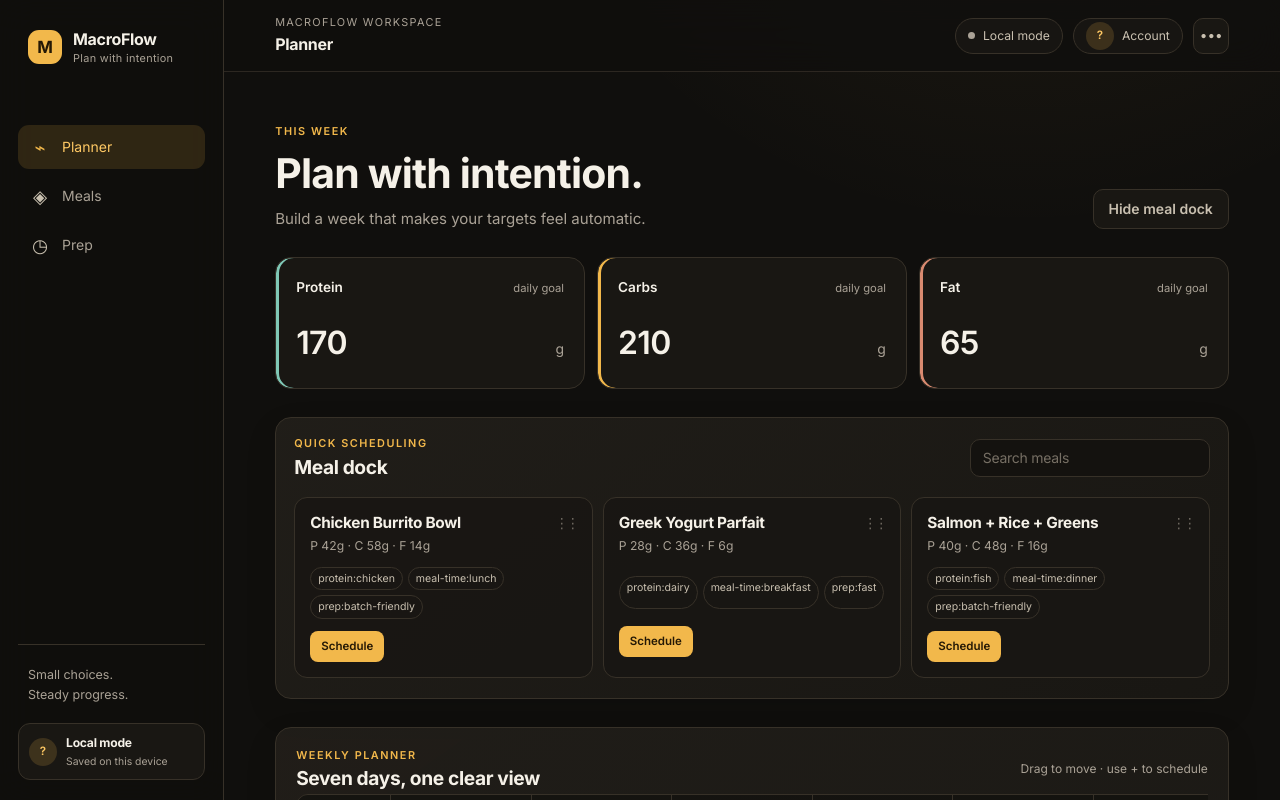
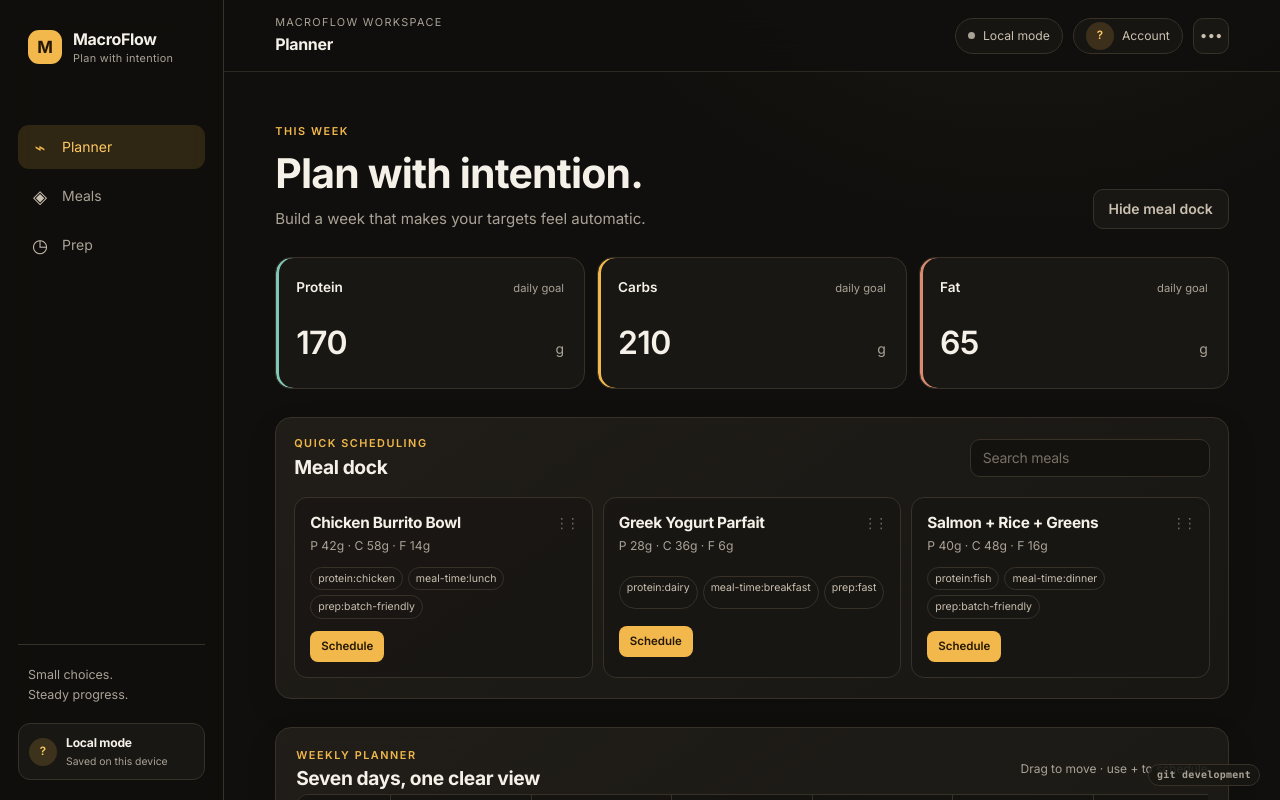
Before and after one commit to allen141/meal_tracker, a React (Vite) app: page /#/planner in a window 1280 px wide. Shown: the top 800 px of the page. Built offline with nearby package versions, Linux system fonts and the light colour scheme.

Commit message:
Show deployed git revision in web shell

```diff
--- a/src/App.jsx
+++ b/src/App.jsx
@@ -32,6 +32,9 @@ import {
 } from "./state";
 
 const AppContext = createContext(null);
+
+const buildVersion = import.meta.env.VITE_BUILD_VERSION || "development";
+const shortBuildVersion = buildVersion.length > 12 ? buildVersion.slice(0, 7) : buildVersion;
 
 function useMacroFlow() {
   const value = useContext(AppContext);
@@ -789,6 +792,7 @@ function AppShell() {
         <main className="main-content">{route === "planner" && <PlannerPage />}{route === "meals" && <MealsPage />}{route === "prep" && <PrepPage />}</main>
       </div>
       <nav className="mobile-nav" aria-label="Mobile navigation">{[["planner", "Plan"], ["meals", "Meals"], ["prep", "Prep"]].map(([key, label]) => <a className={route === key ? "mobile-nav-link active" : "mobile-nav-link"} href={`#/${key}`} aria-current={route === key ? "page" : undefined} key={key}><span aria-hidden="true">{key === "planner" ? "⌁" : key === "meals" ? "◈" : "◷"}</span>{label}</a>)}<button className="mobile-nav-link" type="button" onClick={() => setAccountOpen(true)}><span aria-hidden="true">○</span>Account</button></nav>
+      <footer className="build-version" title={`Git commit ${buildVersion}`} aria-label={`Git commit ${buildVersion}`}>git {shortBuildVersion}</footer>
       <AccountDialog open={accountOpen} onClose={() => setAccountOpen(false)} />
       <ConfirmDialog request={resetOpen ? { title: "Reset demo data?", body: "This restores the default meals and targets and clears the current planner and prep blocks. Your account stays signed in.", confirmLabel: "Reset data", danger: true, onConfirm: () => { resetDemo(); setResetOpen(false); } } : null} onClose={() => setResetOpen(false)} />
     </div>
--- a/src/styles.css
+++ b/src/styles.css
@@ -1291,6 +1291,24 @@ input::placeholder {
   color: var(--amber-strong);
 }
 
+.build-version {
+  position: fixed;
+  right: 20px;
+  bottom: 14px;
+  z-index: 6;
+  border: 1px solid var(--border);
+  border-radius: 999px;
+  background: rgba(25, 23, 19, 0.88);
+  color: var(--muted);
+  padding: 4px 8px;
+  font-family: ui-monospace, SFMono-Regular, Menlo, Consolas, monospace;
+  font-size: 0.62rem;
+  font-weight: 600;
+  letter-spacing: 0.03em;
+  line-height: 1.2;
+  pointer-events: none;
+}
+
 .sr-only {
   position: absolute;
   width: 1px;
@@ -1388,6 +1406,11 @@ input::placeholder {
 
   .mobile-nav {
     display: flex;
+  }
+
+  .build-version {
+    right: 14px;
+    bottom: 92px;
   }
 
   .main-content {
```
Also changed, not shown: 2 other files (tests, documents, lock files or other folders).
